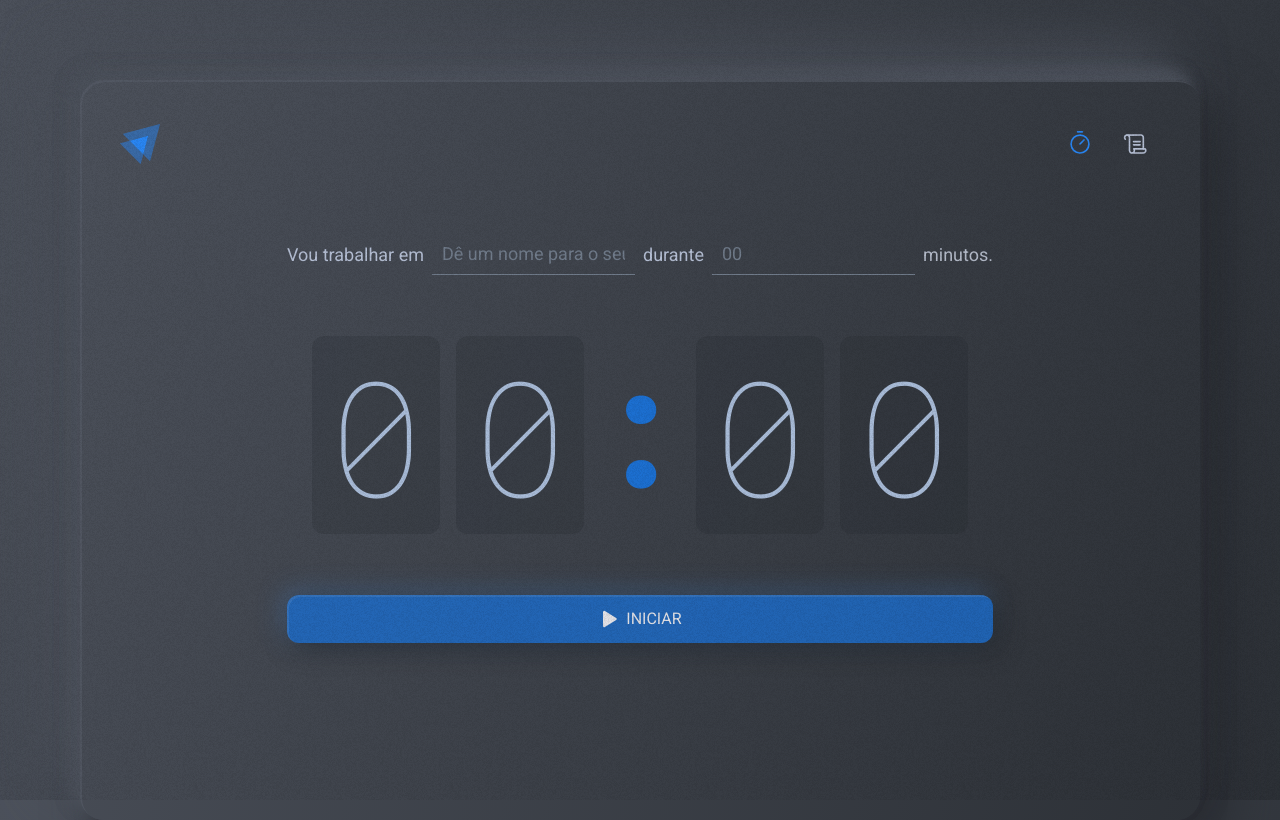
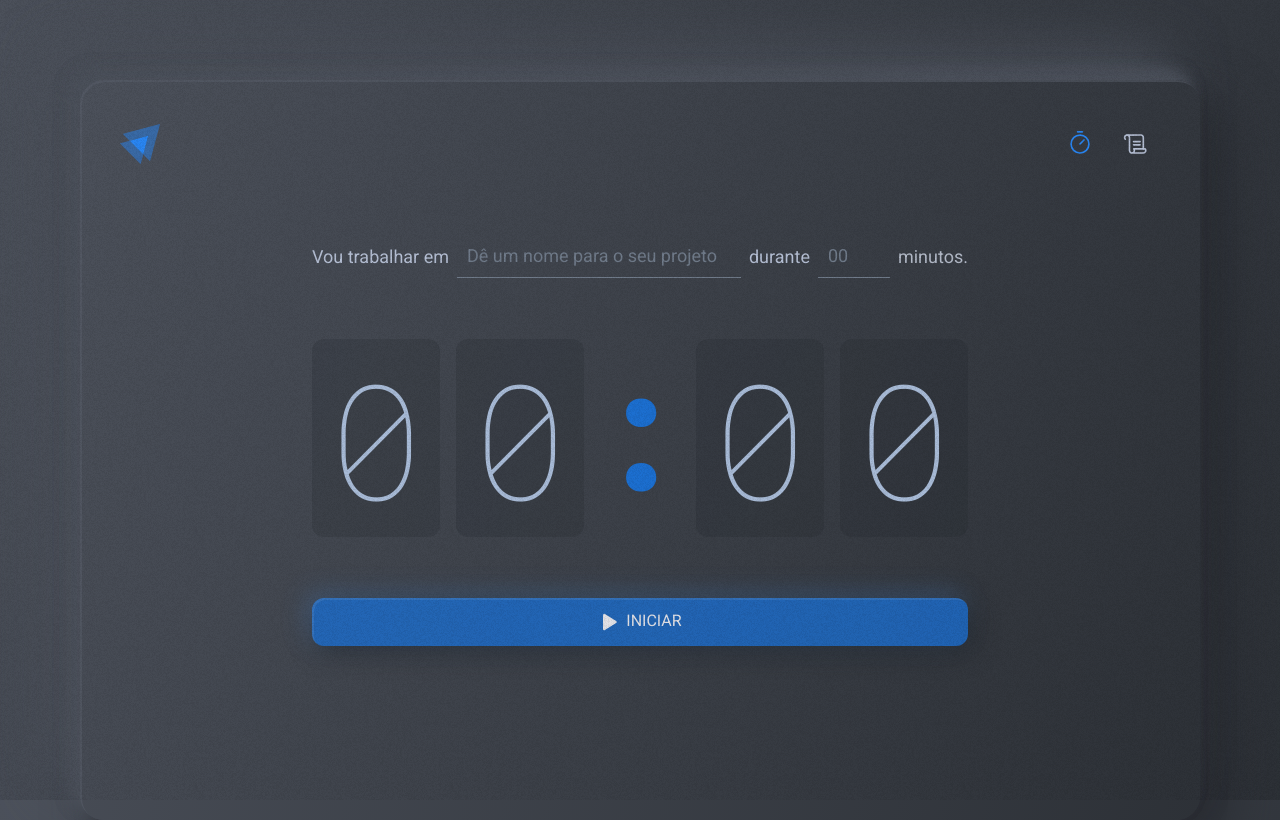
Before and after one commit to sirhent/react-pomodoro, a React (Vite) app: page / in a window 1280 px wide. Built offline with nearby package versions, Linux system fonts and the light colour scheme.

Commit message:
Add datalist element and improve html inputs styles

```diff
--- a/src/pages/Home/index.tsx
+++ b/src/pages/Home/index.tsx
@@ -1,5 +1,5 @@
 import { Button } from "../../components/Button";
-import { CountdownContainer, CountdownDots, CountdownNumber, FormContainer, FormGroup, FormInput, FormLabel, FormSpan, HomeContainer } from "./styles";
+import { CountdownContainer, CountdownDots, CountdownNumber, FormContainer, FormGroup, FormLabel, FormSpan, HomeContainer, MinutesInput, TaskInput } from "./styles";
 
 export function Home() {
   return (
@@ -7,18 +7,29 @@ export function Home() {
       <FormContainer action="">
         <FormGroup>
           <FormLabel htmlFor="task">Vou trabalhar em</FormLabel>
-          <FormInput
+          <TaskInput
             id="task"
             type="text"
-            placeholder="Dê um nome para o seu projeto">
-          </FormInput>
+            placeholder="Dê um nome para o seu projeto"
+            list="taskSuggestions">
+          </TaskInput>
+
+          <datalist id="taskSuggestions">
+            <option value="Projeto 1" />
+            <option value="Projeto 2" />
+            <option value="Projeto 3" />
+            <option value="Projeto 4" />
+          </datalist>
 
           <FormLabel htmlFor="amountOfMinutes">durante</FormLabel>
-          <FormInput
+          <MinutesInput
             id="amountOfMinutes"
             type="number"
-            placeholder="00">
-          </FormInput>
+            placeholder="00"
+            step={5}
+            min={5}
+            max={60}>
+          </MinutesInput>
 
           <FormSpan>minutos.</FormSpan>
         </FormGroup>
--- a/src/pages/Home/styles.ts
+++ b/src/pages/Home/styles.ts
@@ -16,6 +16,7 @@ export const FormContainer = styled.form`
 `;
 
 export const FormGroup = styled.div`
+  width: 100%;
   display: flex;
   align-items: center;
   justify-content: center;
@@ -28,11 +29,18 @@ export const FormLabel = styled.label`
   font-size: 1.8rem;
 `;
 
-export const FormInput = styled.input`
+export const BaseInput = styled.input`
   padding: 1rem;
   background-color: transparent;
   border: none;
   border-bottom: 1px solid ${(props) => props.theme.placeholder_underline_color};
+
+  font-family: inherit;
+  font-weight: 400;
+  font-size: 1.8rem;
+  color: ${(props) => props.theme.title_color};
+
+  transition: border-bottom 200ms ease;
 
   &::placeholder {
     color: ${(props) => props.theme.placeholder_text_color};
@@ -41,8 +49,20 @@ export const FormInput = styled.input`
 
   &:focus,
   &:hover {
-    border-bottom: 1px solid ${(props) => props.theme.placeholder_underline_color_bright}
+    border-bottom: 1px solid ${(props) => props.theme.brand_primary_light};
   }
+`;
+
+export const TaskInput = styled(BaseInput)`
+  flex: 1;
+
+  &::-webkit-calendar-picker-indicator {
+    display: none !important;
+  }
+`;
+
+export const MinutesInput = styled(TaskInput)`
+  max-width: 7.2rem;
 `;
 
 export const FormSpan = styled.span`
--- a/src/styles/global.ts
+++ b/src/styles/global.ts
@@ -9,7 +9,6 @@ export const GlobalStyle = createGlobalStyle`
     font-weight: 400;
     font-size: 1.6rem;
     color: ${props => props.theme.text_color};
-    -webkit-font-smoothing: antialiased;
 
     background: ${props => props.theme.default_background};
   }
```
